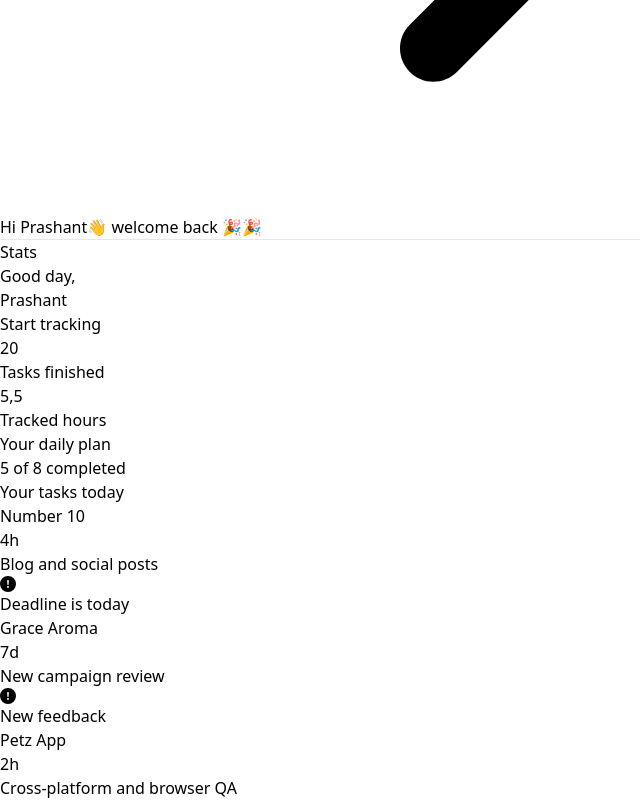
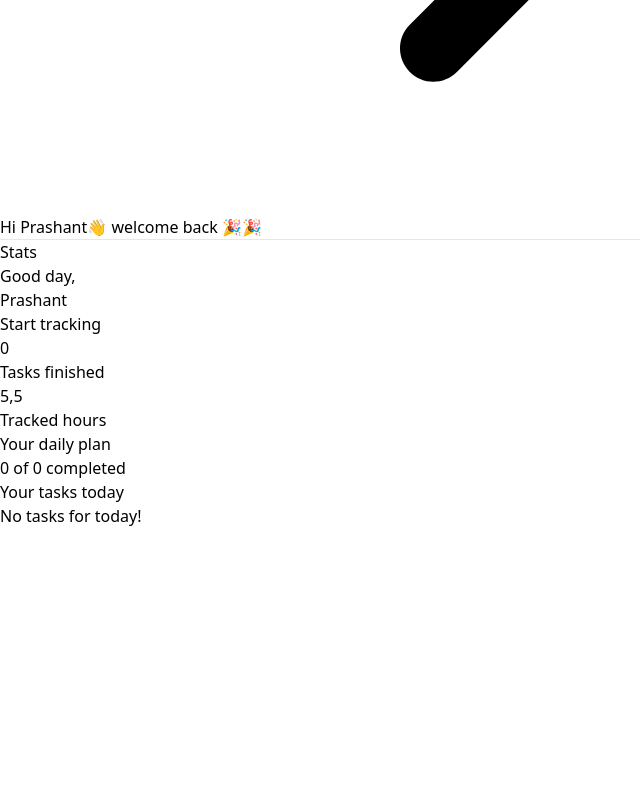
Before and after one commit to prashantj99/task-manager, a React (Vite) app: page / in a window 1280 px wide. Shown: the part 5141-5941 px from the top of the page, without its empty margins (0-640 px from the left). After the commit the page ends 5669 px from the top, so only its background shows below. Built offline with nearby package versions, Linux system fonts and the light colour scheme.

Commit message:
Task Filters

```diff
--- a/src/components/TodayPlan.jsx
+++ b/src/components/TodayPlan.jsx
@@ -1,6 +1,18 @@
-import React from 'react'
+import React, { useEffect, useState } from 'react'
+import { getTasks } from '../utils/storage';
 
 const TodayPlan = () => {
+
+    const [todayTasks, setTodayTasks] = useState([]);
+    const [tasks, setTasks] = useState([]);
+    const today = new Date().toISOString().split('T')[0];
+
+    useEffect(() => {
+        setTasks(getTasks());
+        const filteredTasks = tasks.filter(task => task.dueDate === today);
+        setTodayTasks(filteredTasks);
+    }, []);
+
     return (
         <main className="ml-60 pt-16 max-h-screen overflow-auto">
             <div className="px-6 py-8">
@@ -49,7 +61,7 @@ const TodayPlan = () => {
                                         </div>
                                     </div>
                                     <div className="p-4 bg-yellow-100 rounded-xl text-gray-800">
-                                        <div className="font-bold text-2xl leading-none">20</div>
+                                        <div className="font-bold text-2xl leading-none">{tasks.filter(task => task.status == 1).length}</div>
                                         <div className="mt-2">Tasks finished</div>
                                     </div>
                                     <div className="p-4 bg-yellow-100 rounded-xl text-gray-800">
@@ -59,7 +71,7 @@ const TodayPlan = () => {
                                     <div className="col-span-2">
                                         <div className="p-4 bg-purple-100 rounded-xl text-gray-800">
                                             <div className="font-bold text-xl leading-none">Your daily plan</div>
-                                            <div className="mt-2">5 of 8 completed</div>
+                                            <div className="mt-2">{todayTasks.filter(task => task.status == 1).length} of {todayTasks.length} completed</div>
                                         </div>
                                     </div>
                                 </div>
@@ -68,7 +80,24 @@ const TodayPlan = () => {
                                 <h2 className="text-2xl font-bold mb-4">Your tasks today</h2>
 
                                 <div className="space-y-4">
-                                    <div className="p-4 bg-white border rounded-xl text-gray-800 space-y-2">
+                                    {todayTasks.length > 0 ? todayTasks.filter(task => task.status == 0).map((task, index) => (
+                                        <div key={index} className="p-4 bg-white border rounded-xl text-gray-800 space-y-2">
+                                            <div className="flex justify-between">
+                                                <div className="text-gray-400 text-xs">{task.title}</div>
+                                                <div className="text-gray-400 text-xs">{task.dueDate}</div>
+                                            </div>
+                                            <a href="javascript:void(0)" className="font-bold hover:text-yellow-800 hover:underline">{task.description}</a>
+                                            <div className="text-sm text-gray-600">
+                                                {task.priority === 'High' && (
+                                                    <svg xmlns="http://www.w3.org/2000/svg" width="1em" height="1em" fill="currentColor" className="text-gray-800 inline align-middle mr-1" viewBox="0 0 16 16">
+                                                        <path d="M16 8A8 8 0 1 1 0 8a8 8 0 0 1 16 0zM8 4a.905.905 0 0 0-.9.995l.35 3.507a.552.552 0 0 0 1.1 0l.35-3.507A.905.905 0 0 0 8 4zm.002 6a1 1 0 1 0 0 2 1 1 0 0 0 0-2z" />
+                                                    </svg>
+                                                )}
+                                                Deadline is today
+                                            </div>
+                                        </div>
+                                    )) : <p>No tasks for today!</p>}
+                                    {/* <div className="p-4 bg-white border rounded-xl text-gray-800 space-y-2">
                                         <div className="flex justify-between">
                                             <div className="text-gray-400 text-xs">Number 10</div>
                                             <div className="text-gray-400 text-xs">4h</div>
@@ -79,8 +108,8 @@ const TodayPlan = () => {
                                                 <path d="M16 8A8 8 0 1 1 0 8a8 8 0 0 1 16 0zM8 4a.905.905 0 0 0-.9.995l.35 3.507a.552.552 0 0 0 1.1 0l.35-3.507A.905.905 0 0 0 8 4zm.002 6a1 1 0 1 0 0 2 1 1 0 0 0 0-2z" />
                                             </svg>Deadline is today
                                         </div>
-                                    </div>
-                                    <div className="p-4 bg-white border rounded-xl text-gray-800 space-y-2">
+                                    </div> */}
+                                    {/* <div className="p-4 bg-white border rounded-xl text-gray-800 space-y-2">
                                         <div className="flex justify-between">
                                             <div className="text-gray-400 text-xs">Grace Aroma</div>
                                             <div className="text-gray-400 text-xs">7d</div>
@@ -98,7 +127,7 @@ const TodayPlan = () => {
                                             <div className="text-gray-400 text-xs">2h</div>
                                         </div>
                                         <a href="javascript:void(0)" className="font-bold hover:text-yellow-800 hover:underline">Cross-platform and browser QA</a>
-                                    </div>
+                                    </div> */}
                                 </div>
                             </div>
                         </div>
--- a/src/utils/storage.js
+++ b/src/utils/storage.js
@@ -1,2 +1,13 @@
 export const getTasks = () => JSON.parse(localStorage.getItem('tasks')) || [];
 export const saveTasks = (tasks) => localStorage.setItem('tasks', JSON.stringify(tasks));
+
+const dummyTask = {
+    title: "Sample Task",
+    description: "This is a test task for today's plan.",
+    dueDate: new Date().toISOString().split('T')[0], // today's date
+    priority: 1,
+    status : 0,
+};
+let tasks = [];
+tasks.push(dummyTask);
+localStorage.setItem('tasks', JSON.stringify(tasks));
```
